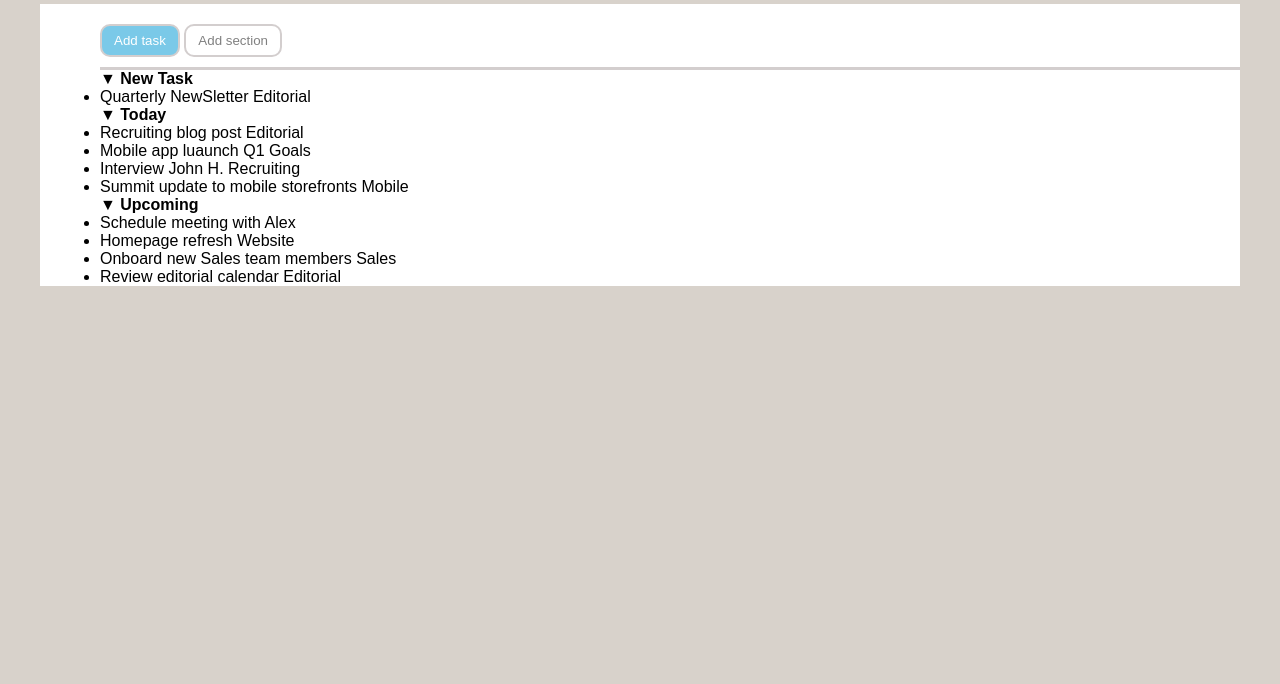
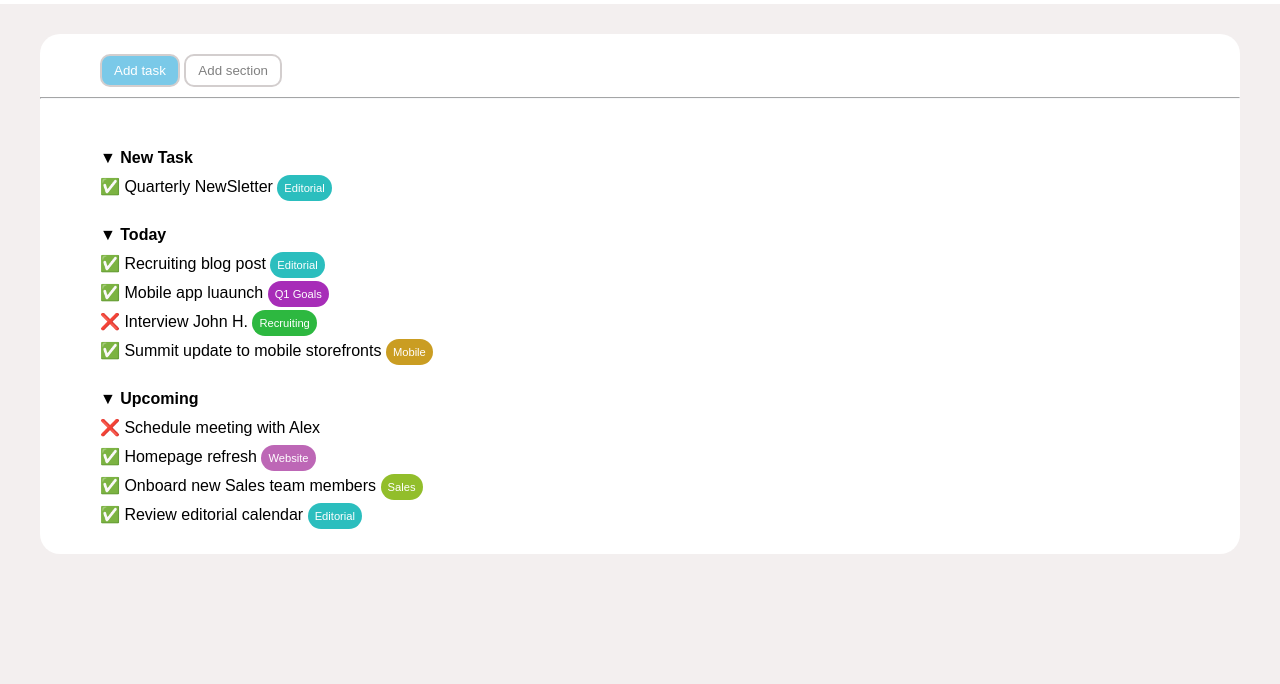
Before and after one commit to FrancescoRispoli17/html-css-toboolist, a plain HTML site: page index.html in a window 1280 px wide. Shown: the part 116-800 px from the top of the page. Drawn offline with Linux system fonts and the light colour scheme.

Commit message:
added css list

```diff
--- a/css/style.css
+++ b/css/style.css
@@ -5,10 +5,11 @@
 }
 body{
     font-family: Arial, Helvetica, sans-serif;
-    background-color: rgb(216, 210, 203);
+    background-color: rgb(243, 239, 239);
 }
 header{
     padding: 20px;
+    background-color: white;
 }
 header img{
     vertical-align: middle;
@@ -18,12 +19,17 @@ header strong{
     vertical-align: middle;
     font-size: 50px;
 }
-.container{
+#divcont {
     width:1200px;
     margin: 0 auto;
     background-color: white;
+    margin-top: 30px;
+    border-radius: 20px;
+}
+.container{
     padding-left:60px;
     padding-top: 20px;
+
 }
 
 button{
@@ -35,12 +41,27 @@ button{
     color: gray;
 }
 #buttons{
-    border-bottom: solid;
+    border-bottom: 0.5px solid;
     border-color: rgb(211, 206, 206);
-
     padding-bottom: 10px;
+    margin-left: -60;
 }
 #Add{
     background-color: rgba(77, 183, 224, 0.747);
     color: rgb(255, 255, 255);
 }
+.strongs{
+    padding-top: 30px;
+    display: inline-block;
+}
+ul li{
+    list-style-type: none;
+    padding-top: 10px;
+}
+span{
+    border-radius: 20px;
+    color: white;
+    padding: 7px;
+    font-size: 70%;
+
+}
--- a/index.html
+++ b/index.html
@@ -11,30 +11,33 @@
         <img src="./img/Logo.png" alt="logo">
         <strong>Toboolist</strong>
     </header>
-    <div class="container">
-        <div id="buttons">
+    <div id="divcont">
+        <div class="container" style="padding-bottom: 10px;">
                 <button id="Add"> Add task</button>
                 <button> Add section</button>
         </div>
-        <strong> &#9660 New Task</strong>
+        <hr style="border-color: rgb(247, 248, 250);">
+        <div class="container" style="padding-bottom: 30px;">
+            <strong class="strongs"> &#9660 New Task</strong>
             <ul>
-            <li>Quarterly NewSletter <span>Editorial</span></li>
+                <li>&#9989 Quarterly NewSletter <span style="background-color:rgb(43, 190, 190) ;">Editorial</span></li>
             </ul>
-        <strong> &#9660 Today</strong>
+            <strong class="strongs"> &#9660 Today</strong>
             <ul>
-            <li>Recruiting blog post <span>Editorial</span></li>
-            <li>Mobile app luaunch <span>Q1 Goals</span></li>
-            <li>Interview John H. <span>Recruiting</span></li>
-            <li>Summit update to mobile storefronts <span>Mobile</span></li>
+                <li>&#9989 Recruiting blog post <span style="background-color:rgb(43, 190, 190) ;">Editorial</span></li>
+                <li>&#9989 Mobile app luaunch <span style="background-color:rgb(167, 45, 184) ;">Q1 Goals</span></li>
+                <li>&#10060 Interview John H. <span style="background-color:rgb(45, 184, 64) ;">Recruiting</span></li>
+                <li>&#9989 Summit update to mobile storefronts <span style="background-color:rgb(202, 157, 34) ;">Mobile</span></li>
             </ul>
-        <strong> &#9660 Upcoming</strong>
+            <strong class="strongs"> &#9660 Upcoming</strong>
             <ul>
-            <li>Schedule meeting with Alex</li>
-            <li>Homepage refresh <span>Website</span></li>
-            <li>Onboard new Sales team members <span>Sales</span></li>
-            <li>Review editorial calendar <span>Editorial</span></li>
+                <li>&#10060 Schedule meeting with Alex</li>
+                <li>&#9989 Homepage refresh <span style="background-color:rgb(189, 103, 182) ;">Website</span></li>
+                <li>&#9989 Onboard new Sales team members <span style="background-color:rgb(146, 190, 43) ;">Sales</span></li>
+                <li>&#9989 Review editorial calendar <span style="background-color:rgb(43, 190, 190) ;">Editorial</span></li>
             </ul>
 
         </div>
+    </div>
 </body>
 </html>
```
Lines whose indentation alone changed are shown as unchanged.
